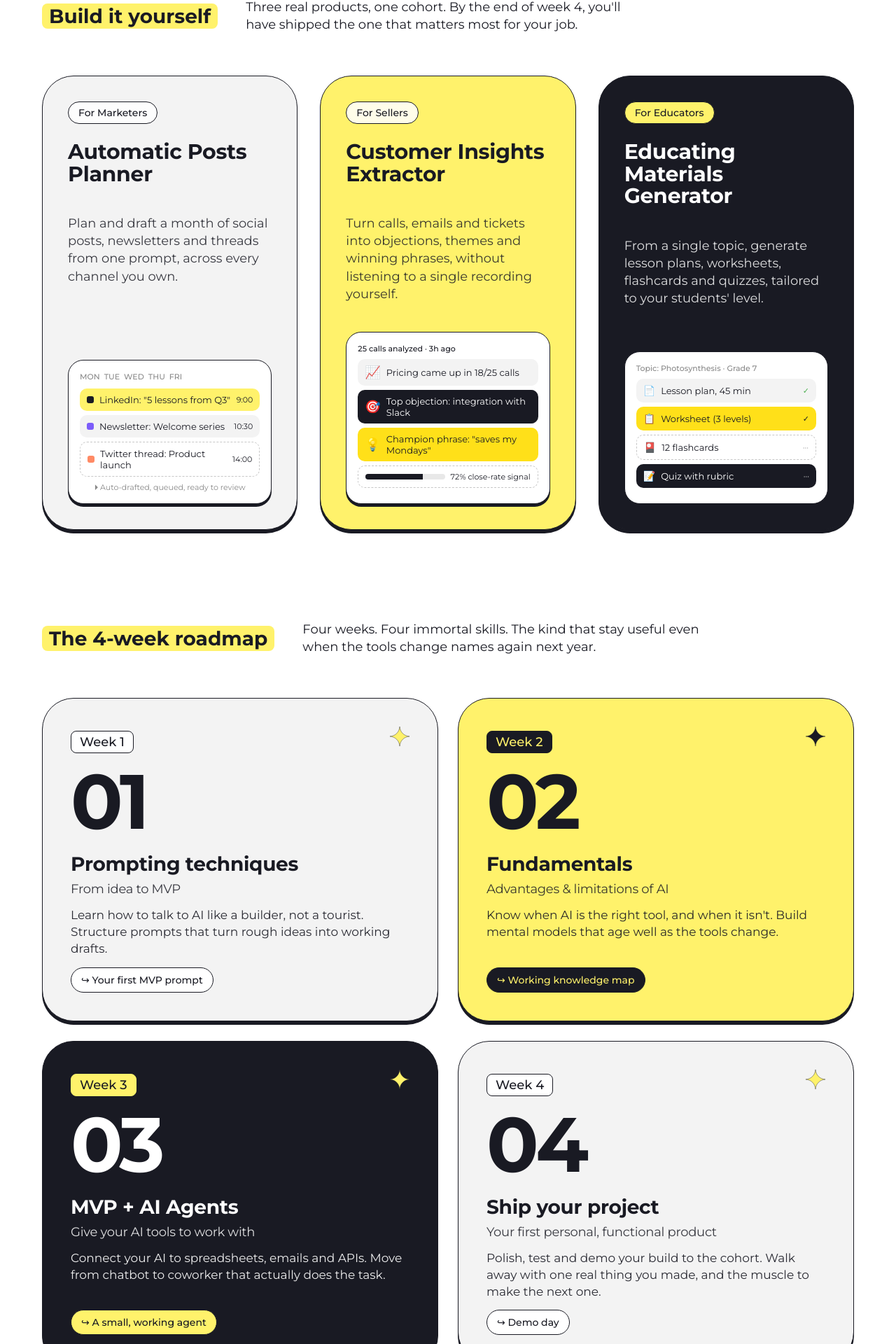
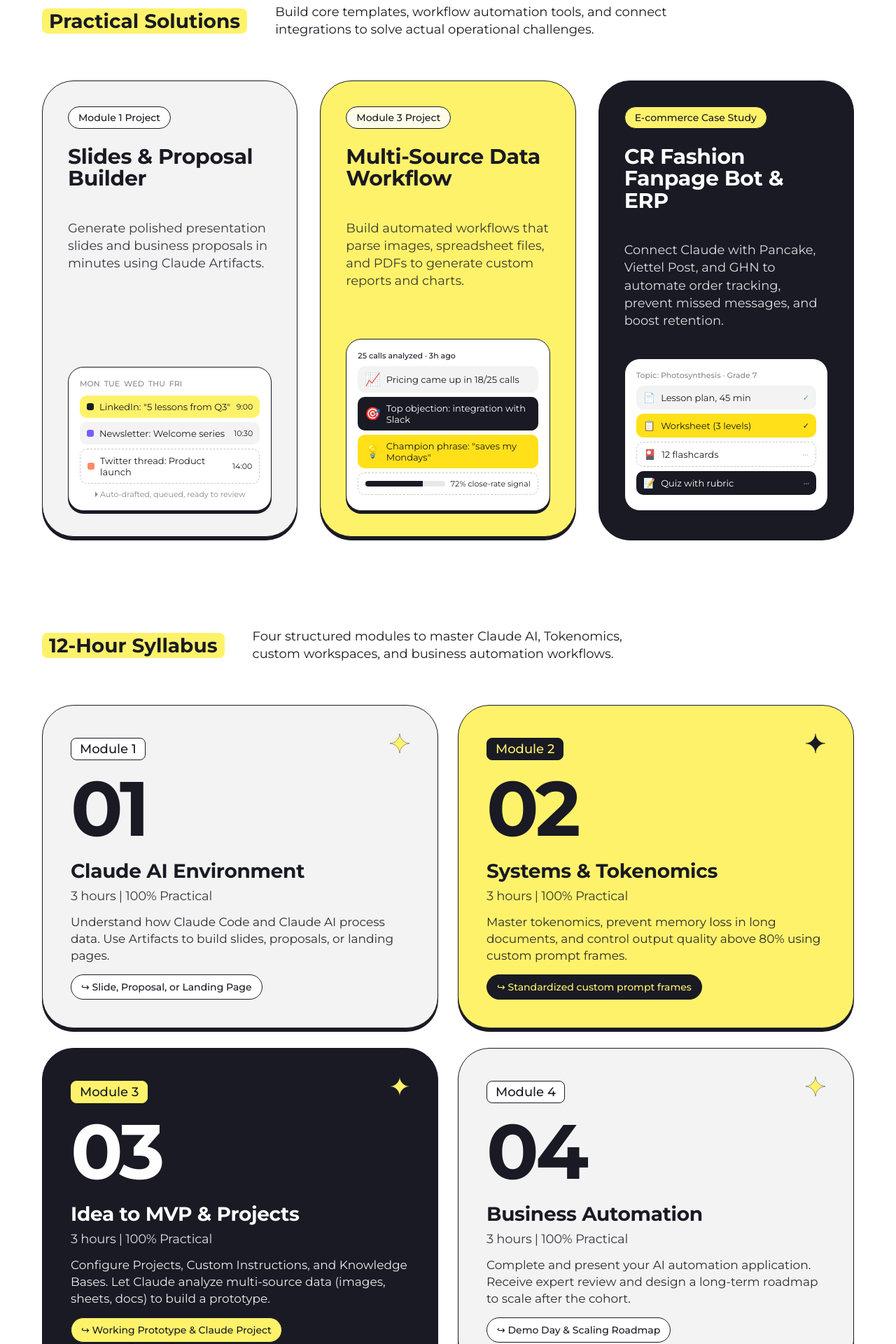
Before and after one commit to Deltan1412/coco_landingpage, a React (Vite) app: page / in a window 1280 px wide. Shown: the part 788-2708 px from the top of the page at 70% size. Built offline with nearby package versions, Linux system fonts and the light colour scheme.

Commit message:
edited course content

```diff
--- a/src/App.tsx
+++ b/src/App.tsx
@@ -3,6 +3,12 @@ import { AppTweaksPanel } from '@/components/tweaks/AppTweaksPanel';
 import { LangPopup } from '@/components/ui/LangPopup';
 import { useTweaks } from '@/hooks/useTweaks';
 import { TWEAK_DEFAULTS } from '@/constants/tweakDefaults';
+import { Nav } from '@/components/layout/Nav';
+import { Footer } from '@/components/layout/Footer';
+import { ScrollNav } from '@/components/ui/ScrollNav';
+import { Nav } from '@/components/layout/Nav';
+import { Footer } from '@/components/layout/Footer';
+import { ScrollNav } from '@/components/ui/ScrollNav';
 
 export function App() {
   const [tweaks, setTweak] = useTweaks(TWEAK_DEFAULTS);
@@ -15,6 +21,8 @@ export function App() {
       <Roadmap />
       <Trainers tweaks={tweaks} />
       <Register tweaks={tweaks} />
+      <Footer />
+      <Footer />
       <AppTweaksPanel tweaks={tweaks} setTweak={setTweak} />
     </>
   );
--- a/src/components/sections/Register.tsx
+++ b/src/components/sections/Register.tsx
@@ -28,6 +28,45 @@ export function Register({ tweaks }: RegisterProps) {
             {t('register.title.line2')}
           </h2>
           <p>{t('register.body')}</p>
+          <div className="register-pricing" style={{
+            background: 'var(--ink)',
+            color: '#fff',
+            padding: '24px',
+            borderRadius: 'var(--radius-pill)',
+            border: '1.5px solid var(--ink)',
+            boxShadow: '4px 4px 0 0 var(--ink)',
+            display: 'flex',
+            flexDirection: 'column',
+            gap: '12px',
+            maxWidth: '480px',
+            marginTop: '4px',
+            marginBottom: '4px'
+          }}>
+            <div style={{ display: 'flex', justifyContent: 'space-between', alignItems: 'center', flexWrap: 'wrap', gap: '8px' }}>
+              <span style={{ fontSize: '13px', fontWeight: 700, textTransform: 'uppercase', letterSpacing: '0.05em', color: '#ffe019' }}>
+                {t('register.tuition.title')}
+              </span>
+              <span style={{ fontSize: '11px', opacity: 0.8, background: 'rgba(255,255,255,0.1)', padding: '2px 8px', borderRadius: '4px' }}>
+                {t('register.tuition.note')}
+              </span>
+            </div>
+            <div style={{ display: 'flex', alignItems: 'baseline', gap: '12px', flexWrap: 'wrap' }}>
+              <span style={{ fontSize: '28px', fontWeight: 800, color: 'var(--lime)', letterSpacing: '-0.02em' }}>
+                {t('register.tuition.promo')}
+              </span>
+              <span style={{ fontSize: '16px', textDecoration: 'line-through', opacity: 0.5 }}>
+                {t('register.tuition.original')}
+              </span>
+            </div>
+            <div style={{ display: 'flex', flexDirection: 'column', gap: '6px', fontSize: '13px', borderTop: '1px solid rgba(255,255,255,0.1)', paddingTop: '10px' }}>
+              <span style={{ display: 'flex', alignItems: 'center', gap: '6px', opacity: 0.95 }}>
+                🔑 {t('register.requirement')}
+              </span>
+              <span style={{ display: 'flex', alignItems: 'center', gap: '6px', opacity: 0.95 }}>
+                📹 {t('register.preCourse')}
+              </span>
+            </div>
+          </div>
           <div style={{ display: 'flex', gap: 14, flexWrap: 'wrap' }}>
             <a href={REGISTER_LINK} target="_blank" rel="noopener noreferrer">
               <button className="btn btn-primary">{t('register.cta.register')}</button>
--- a/src/data/products.ts
+++ b/src/data/products.ts
@@ -18,37 +18,37 @@ export interface ProductItem {
 
 export const PRODUCTS: ProductItem[] = [
   {
-    role: { en: 'For Marketers', vi: 'Dành cho Marketer' },
-    title: { en: 'Automatic Posts Planner', vi: 'Lập kế hoạch bài đăng tự động' },
+    role: { en: 'Module 1 Project', vi: 'Dự án Mô-đun 1' },
+    title: { en: 'Slides & Proposal Builder', vi: 'Tạo Slide & Proposal tự động' },
     by: {
       en:
-        'Plan and draft a month of social posts, newsletters and threads from one prompt, across every channel you own.',
+        'Generate polished presentation slides and business proposals in minutes using Claude Artifacts.',
       vi:
-        'Lên kế hoạch và soạn cả tháng bài đăng, newsletter và thread chỉ từ một prompt, cho mọi kênh bạn sở hữu.',
+        'Tạo slide thuyết trình và đề xuất dự án chuyên nghiệp trong vài phút qua tính năng Artifacts.',
     },
     tone: 'paper',
     mock: 'marketing',
   },
   {
-    role: { en: 'For Sellers', vi: 'Dành cho Sales' },
-    title: { en: 'Customer Insights Extractor', vi: 'Trích xuất insight khách hàng' },
+    role: { en: 'Module 3 Project', vi: 'Dự án Mô-đun 3' },
+    title: { en: 'Multi-Source Data Workflow', vi: 'Xử lý dữ liệu đa phương tiện' },
     by: {
       en:
-        'Turn calls, emails and tickets into objections, themes and winning phrases, without listening to a single recording yourself.',
+        'Build automated workflows that parse images, spreadsheet files, and PDFs to generate custom reports and charts.',
       vi:
-        'Biến cuộc gọi, email và ticket thành các phản đối, chủ đề và câu chốt đắt giá mà không cần nghe lại bất kỳ bản ghi nào.',
+        'Xây dựng quy trình tự động phân tích hình ảnh, file Excel và PDF để tạo báo cáo và biểu đồ tùy chỉnh.',
     },
     tone: 'lime',
     mock: 'sales',
   },
   {
-    role: { en: 'For Educators', vi: 'Dành cho Giáo viên' },
-    title: { en: 'Educating Materials Generator', vi: 'Tạo tài liệu giảng dạy' },
+    role: { en: 'E-commerce Case Study', vi: 'Dự án Doanh nghiệp' },
+    title: { en: 'CR Fashion Fanpage Bot & ERP', vi: 'Hệ thống Fanpage CR Fashion' },
     by: {
       en:
-        "From a single topic, generate lesson plans, worksheets, flashcards and quizzes, tailored to your students' level.",
+        'Connect Claude with Pancake, Viettel Post, and GHN to automate order tracking, prevent missed messages, and boost retention.',
       vi:
-        'Từ một chủ đề duy nhất, tạo giáo án, phiếu bài tập, flashcard và bài kiểm tra phù hợp với trình độ học sinh.',
+        'Kết nối Claude với Pancake, Viettel Post và GHN để tự động theo dõi đơn hàng, chống sót tin nhắn và giữ chân khách hàng.',
     },
     tone: 'dark',
     mock: 'educators',
--- a/src/data/roadmap.ts
+++ b/src/data/roadmap.ts
@@ -20,60 +20,57 @@ export const ROADMAP: RoadmapWeek[] = [
   {
     n: '01',
     weekNum: 1,
-    title: { en: 'Prompting techniques', vi: 'Kỹ thuật prompt' },
-    sub: { en: 'From idea to MVP', vi: 'Từ ý tưởng đến MVP' },
+    title: { en: 'Claude AI Environment', vi: 'Khai phá Môi trường Claude' },
+    sub: { en: '3 hours | 100% Practical', vi: '3 giờ | 100% Thực hành' },
     desc: {
       en:
-        'Learn how to talk to AI like a builder, not a tourist. Structure prompts that turn rough ideas into working drafts.',
+        'Understand how Claude Code and Claude AI process data. Use Artifacts to build slides, proposals, or landing pages.',
       vi:
-        'Học cách trò chuyện với AI như một builder, không phải khách du lịch. Cấu trúc prompt giúp biến ý tưởng thô thành bản nháp hoạt động được.',
+        'Hiểu cách Claude Code và Claude AI xử lý dữ liệu. Trực tiếp thiết kế Slide thuyết trình, Proposal hoặc Landing Page bằng Artifacts.',
     },
-    deliverable: { en: '↪ Your first MVP prompt', vi: '↪ Prompt MVP đầu tiên của bạn' },
+    deliverable: { en: '↪ Slide, Proposal, or Landing Page', vi: '↪ Slide, Proposal, hoặc Landing Page' },
     tone: 'paper',
   },
   {
     n: '02',
     weekNum: 2,
-    title: { en: 'Fundamentals', vi: 'Nền tảng' },
-    sub: { en: 'Advantages & limitations of AI', vi: 'Ưu điểm & giới hạn của AI' },
+    title: { en: 'Systems & Tokenomics', vi: 'Tư duy Hệ thống & Prompting' },
+    sub: { en: '3 hours | 100% Practical', vi: '3 giờ | 100% Thực hành' },
     desc: {
       en:
-        "Know when AI is the right tool, and when it isn't. Build mental models that age well as the tools change.",
+        'Master tokenomics, prevent memory loss in long documents, and control output quality above 80% using custom prompt frames.',
       vi:
-        'Biết khi nào AI là lựa chọn đúng và khi nào không. Xây dựng mô hình tư duy bền vững dù công cụ có thay đổi.',
+        'Làm chủ ngân sách hiệu năng và Tokenomics, ngăn Claude bị "mất trí nhớ". Xây dựng khung prompt để kiểm soát chất lượng kết quả.',
     },
-    deliverable: { en: '↪ Working knowledge map', vi: '↪ Bản đồ kiến thức ứng dụng' },
+    deliverable: { en: '↪ Standardized custom prompt frames', vi: '↪ Bộ khung Prompt chuẩn hóa' },
     tone: 'lime',
   },
   {
     n: '03',
     weekNum: 3,
-    title: { en: 'MVP + AI Agents', vi: 'MVP + AI Agents' },
-    sub: { en: 'Give your AI tools to work with', vi: 'Trang bị công cụ cho AI của bạn' },
+    title: { en: 'Idea to MVP & Projects', vi: 'Từ Ý tưởng đến MVP' },
+    sub: { en: '3 hours | 100% Practical', vi: '3 giờ | 100% Thực hành' },
     desc: {
       en:
-        'Connect your AI to spreadsheets, emails and APIs. Move from chatbot to coworker that actually does the task.',
+        'Configure Projects, Custom Instructions, and Knowledge Bases. Let Claude analyze multi-source data (images, sheets, docs) to build a prototype.',
       vi:
-        'Kết nối AI của bạn với bảng tính, email và API. Từ chatbot trở thành đồng nghiệp thực sự làm được việc.',
+        'Thiết lập Claude Projects, Custom Instructions và Knowledge Base. Phân tích dữ liệu đa nguồn để dựng bản chạy thử MVP.',
     },
-    deliverable: { en: '↪ A small, working agent', vi: '↪ Một AI agent nhỏ hoạt động được' },
+    deliverable: { en: '↪ Working Prototype & Claude Project', vi: '↪ Claude Project & bản chạy thử MVP' },
     tone: 'dark',
   },
   {
     n: '04',
     weekNum: 4,
-    title: { en: 'Ship your project', vi: 'Ra mắt dự án của bạn' },
-    sub: {
-      en: 'Your first personal, functional product',
-      vi: 'Sản phẩm cá nhân, hoạt động đầu tiên của bạn',
-    },
+    title: { en: 'Business Automation', vi: 'Tự động hóa Quy trình' },
+    sub: { en: '3 hours | 100% Practical', vi: '3 giờ | 100% Thực hành' },
     desc: {
       en:
-        'Polish, test and demo your build to the cohort. Walk away with one real thing you made, and the muscle to make the next one.',
+        'Complete and present your AI automation application. Receive expert review and design a long-term roadmap to scale after the cohort.',
       vi:
-        'Hoàn thiện, kiểm thử và demo sản phẩm trước lớp. Mang về một sản phẩm thật do bạn tạo ra và bản lĩnh để làm tiếp sản phẩm sau.',
+        'Hoàn thiện và trình bày dự án tự động hóa. Nhận đánh giá chuyên môn từ giảng viên và thiết lập lộ trình phát triển dài hạn.',
     },
-    deliverable: { en: '↪ Demo day', vi: '↪ Ngày demo' },
+    deliverable: { en: '↪ Demo Day & Scaling Roadmap', vi: '↪ Ngày Demo & Lộ trình mở rộng' },
     tone: 'paper',
   },
 ];
--- a/src/data/translations.ts
+++ b/src/data/translations.ts
@@ -37,35 +37,35 @@ export const TRANSLATIONS = {
   'hero.typing.ask': { en: 'ask', vi: 'hỏi' },
   'hero.lede': {
     en:
-      'A 4-week, hands-on course for marketers, sellers, operators and educators. Walk in with an idea. Walk out with a working AI product, built by you, supported by us.',
+      'Not just an AI course, but a program to build a digital system of coworkers. Harness Claude AI, systems thinking, and prompt engineering to automate workflows and elevate AI into your Digital Chief of Staff.',
     vi:
-      'Khoá học thực hành 4 tuần dành cho marketer, sales, vận hành và giáo viên. Bước vào với một ý tưởng. Bước ra với một sản phẩm AI hoạt động thực sự, do bạn xây và chúng tôi đồng hành.',
+      'Không chỉ là khoá học AI, đây là chương trình xây dựng hệ thống cộng sự số vận hành cùng bạn. Làm chủ Claude AI, tư duy hệ thống và prompt thực chiến để tự động hoá vận hành và sở hữu một trợ lý điều hành số.',
   },
   'hero.cta.reserve': { en: 'Reserve your seat', vi: 'Giữ chỗ ngay' },
   'hero.cta.journey': { en: 'See the journey ↓', vi: 'Xem lộ trình ↓' },
 
   // Products section header
-  'products.tag': { en: 'Build it yourself', vi: 'Tự tay xây dựng' },
+  'products.tag': { en: 'Practical Solutions', vi: 'Giải pháp Thực chiến' },
   'products.header': {
     en:
-      "Three real products, one cohort. By the end of week 4, you'll have shipped the one that matters most for your job.",
+      'Build core templates, workflow automation tools, and connect integrations to solve actual operational challenges.',
     vi:
-      'Ba sản phẩm thật, một khoá học. Cuối tuần 4, bạn sẽ hoàn thành sản phẩm phù hợp nhất với công việc của mình.',
+      'Xây dựng các công cụ tự động hóa công việc và kết nối tích hợp để giải quyết các bài toán vận hành thực tế.',
   },
   'products.prevAria': { en: 'Previous product', vi: 'Sản phẩm trước' },
   'products.nextAria': { en: 'Next product', vi: 'Sản phẩm kế tiếp' },
 
   // Roadmap section header
-  'roadmap.tag': { en: 'The 4-week roadmap', vi: 'Lộ trình 4 tuần' },
+  'roadmap.tag': { en: '12-Hour Syllabus', vi: 'Chương trình 12 giờ thực chiến' },
   'roadmap.header': {
     en:
-      'Four weeks. Four immortal skills. The kind that stay useful even when the tools change names again next year.',
+      'Four structured modules to master Claude AI, Tokenomics, custom workspaces, and business automation workflows.',
     vi:
-      'Bốn tuần. Bốn kỹ năng bền vững — vẫn hữu ích kể cả khi công cụ đổi tên vào năm sau.',
+      'Bốn mô-đun thực hành thực chiến giúp làm chủ Claude AI, Tokenomics, không gian làm việc và tự động hoá quy trình.',
   },
   'roadmap.prevAria': { en: 'Previous week', vi: 'Tuần trước' },
   'roadmap.nextAria': { en: 'Next week', vi: 'Tuần kế tiếp' },
-  'roadmap.weekLabel': { en: 'Week', vi: 'Tuần' },
+  'roadmap.weekLabel': { en: 'Module', vi: 'Mô-đun' },
 
   // Trainers
   'trainers.tag': { en: "You're not learning alone", vi: 'Bạn không học một mình' },
@@ -78,16 +78,16 @@ export const TRANSLATIONS = {
 
   // Register
   'register.cohort': {
-    en: 'WILDCATS AI COURSE · enrolling now',
-    vi: 'WILDCATS AI COURSE · đang tuyển sinh',
+    en: 'CLAUDE AI FOR BUSINESS · enrolling now',
+    vi: 'CLAUDE AI FOR BUSINESS · đang tuyển sinh',
   },
   'register.title.line1': { en: 'Register today.', vi: 'Đăng ký hôm nay.' },
   'register.title.line2': { en: 'Build by next month.', vi: 'Ra mắt sản phẩm tháng sau.' },
   'register.body': {
     en:
-      'One registration. Four weekends. A real product in your hands, and the confidence to keep building long after the cohort ends.',
+      'Flexible self-paced schedule, 100% offline. Master systems thinking, context management, and build functional business automation workflows.',
     vi:
-      'Một lần đăng ký. Bốn cuối tuần. Một sản phẩm thật trong tay bạn, và sự tự tin để tiếp tục xây dựng sau khi khoá học kết thúc.',
+      'Lịch trình linh hoạt, 100% offline tự điều chỉnh tiến độ. Làm chủ tư duy hệ thống, quản lý ngữ cảnh và xây dựng luồng tự động hoá doanh nghiệp.',
   },
   'register.cta.register': { en: 'Register now →', vi: 'Đăng ký ngay →' },
   'register.cta.talk': { en: 'Talk to us first', vi: 'Trò chuyện với chúng tôi' },
@@ -99,6 +99,12 @@ export const TRANSLATIONS = {
     en: 'Or tap "Register now", same destination.',
     vi: 'Hoặc bấm "Đăng ký ngay", cùng một nơi.',
   },
+  'register.tuition.title': { en: 'Tuition & Special Offer', vi: 'Học phí & Ưu đãi' },
+  'register.tuition.original': { en: '2,900,000 VND', vi: '2.900.000 VNĐ' },
+  'register.tuition.promo': { en: '1,500,000 VND', vi: '1.500.000 VNĐ' },
+  'register.tuition.note': { en: 'Special discount to collect insights', vi: 'Hỗ trợ doanh nghiệp thu thập dữ liệu & insight' },
+  'register.requirement': { en: 'Required: Claude Pro/Team account', vi: 'Yêu cầu: Tài khoản Claude Pro/Team' },
+  'register.preCourse': { en: 'Pre-course video guides included', vi: 'Cung cấp bộ video hướng dẫn chuẩn bị' },
 
   // Contact panel
   'contact.title': { en: 'Talk to us', vi: 'Liên hệ với chúng tôi' },
```
Also changed, not shown: 1 other file (tests, documents, lock files or other folders).
